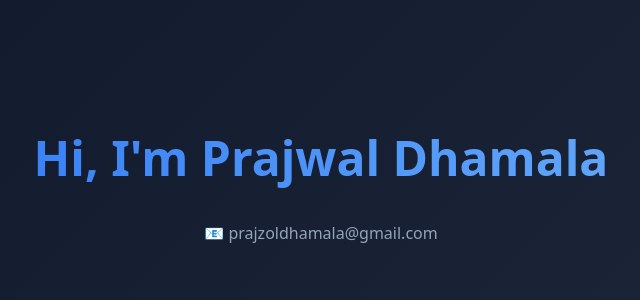
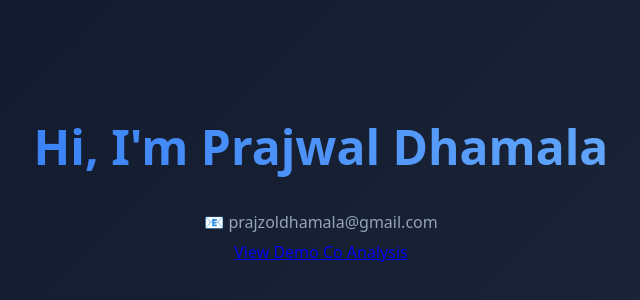
Before and after one commit to prajwaldhamala/prajwaldhamala.github.io, a plain HTML site: page index.html in a window 1280 px wide. Shown: the part 212-512 px from the top of the page, without its empty margins (319-959 px from the left). Drawn offline with Linux system fonts and the light colour scheme.

Commit message:
Update index.html

```diff
--- a/index.html
+++ b/index.html
@@ -16,6 +16,7 @@
     <div class="container">
         <h1>Hi, I'm Prajwal Dhamala</h1>
         <p class="email">📧 prajzoldhamala@gmail.com</p>
+        <a href="Analysis of Demo Co -Prajwal Dhamala.html" target="_blank">View Demo Co Analysis</a>
     </div>
 </body>
 </html>
```
